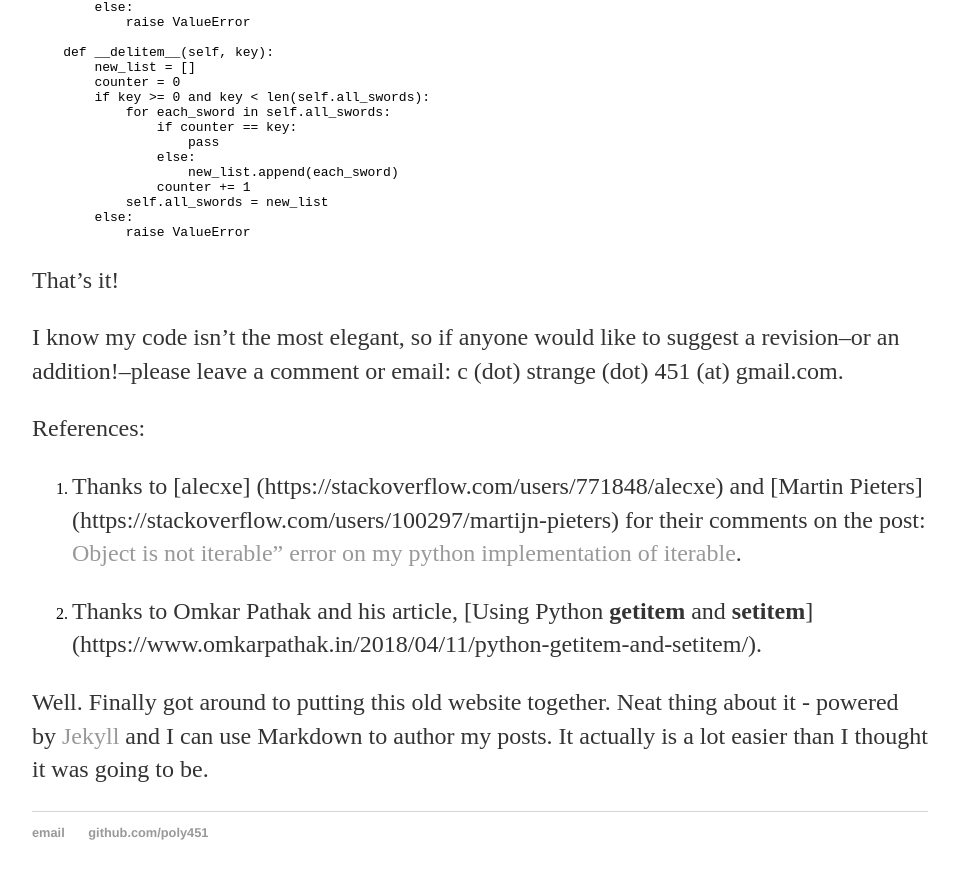
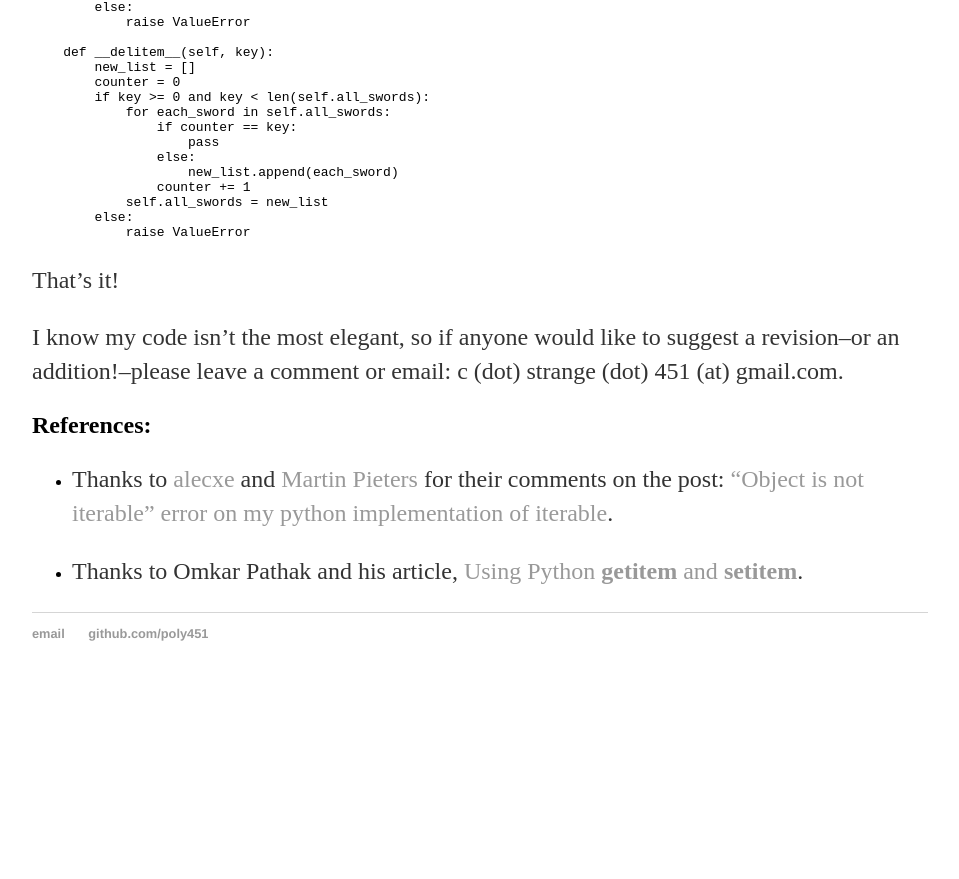
Before and after one commit to poly451/poly451.github.io, a Jekyll site: the page built from _posts/2019-04-26-iterating-over-a-class-in-python.md, in a window 1280 px wide and 900 px high, scrolled down 3079 px. Shown: the top 879 px of the window, without its empty margins (160-1119 px from the left). Built offline with Jekyll 4.4.1, drawn with Linux system fonts in a browser that asks for light colours; after the commit the page ends 3780 px from its top, so only the background shows below that; some of the changed text lies outside the part shown.

Commit message:
Update 2019-04-26-iterating-over-a-class-in-python.md

```diff
--- a/_posts/2019-04-26-iterating-over-a-class-in-python.md
+++ b/_posts/2019-04-26-iterating-over-a-class-in-python.md
@@ -153,18 +153,7 @@ That's it!
 
 I know my code isn't the most elegant, so if anyone would like to suggest a revision--or an addition!--please leave a comment or email: c (dot) strange (dot) 451 (at) gmail.com.
 
-References:
+## References:
+* Thanks to [alecxe](https://stackoverflow.com/users/771848/alecxe) and [Martin Pieters](https://stackoverflow.com/users/100297/martijn-pieters) for their comments on the post: ["Object is not iterable" error on my python implementation of iterable](https://stackoverflow.com/questions/18506144/object-is-not-iterable-error-on-my-python-implementation-of-iterable).
 
-
-1. Thanks to [alecxe] (https://stackoverflow.com/users/771848/alecxe) and [Martin Pieters] (https://stackoverflow.com/users/100297/martijn-pieters) for their comments on the post: [Object is not iterable" error on my python implementation of iterable](https://stackoverflow.com/questions/18506144/object-is-not-iterable-error-on-my-python-implementation-of-iterable).
-
-2. Thanks to Omkar Pathak and his article, [Using Python __getitem__ and __setitem__] (https://www.omkarpathak.in/2018/04/11/python-getitem-and-setitem/).
-
-
-
-
-
-
-
-
-Well. Finally got around to putting this old website together. Neat thing about it - powered by [Jekyll](http://jekyllrb.com) and I can use Markdown to author my posts. It actually is a lot easier than I thought it was going to be.
+* Thanks to Omkar Pathak and his article, [Using Python __getitem__ and __setitem__](https://www.omkarpathak.in/2018/04/11/python-getitem-and-setitem/).
```
Also changed, not shown: other parts of _posts/2019-04-26-iterating-over-a-class-in-python.md (+2 -2 lines).
